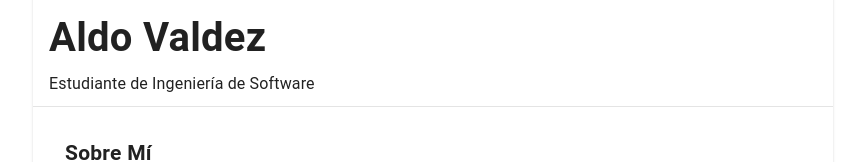
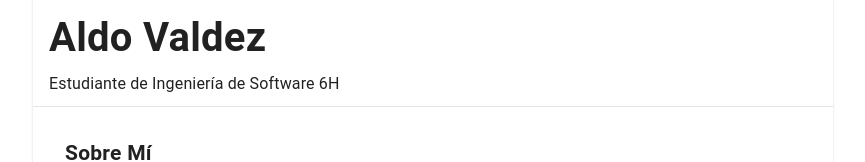
Before and after one commit to Aval0G/Avaldez0, a Vue app: page / in a window 1280 px wide. Shown: the part 962-1124 px from the top of the page, without its empty margins (207-1072 px from the left). Built offline with nearby package versions, Linux system fonts and the light colour scheme.

Commit message:
Hola, este es un mensaje de commit

```diff
--- a/src/components/CurriculumVitae.vue
+++ b/src/components/CurriculumVitae.vue
@@ -6,7 +6,7 @@
             <v-img src="/profile.jpg" alt="Foto de perfil" />
           </v-avatar>
           <h1 class="mt-4">Aldo Valdez</h1>
-          <p class="text-subtitle-1">Estudiante de Ingeniería de Software</p>
+          <p class="text-subtitle-1">Estudiante de Ingeniería de Software 6H</p>
         </v-card-title>
 
         <v-divider></v-divider>
```
